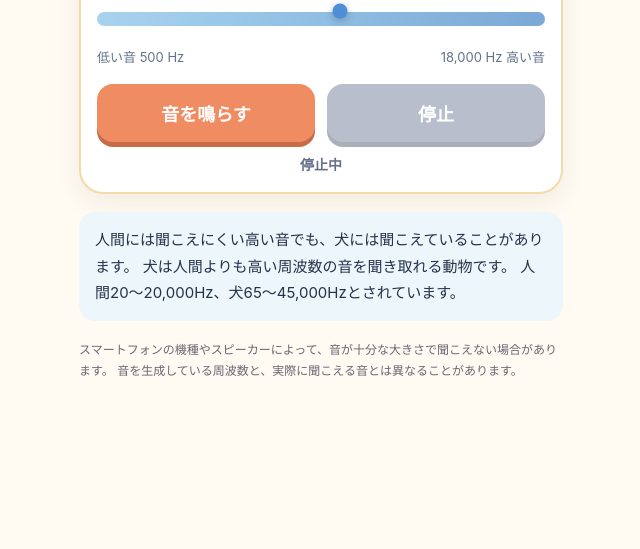
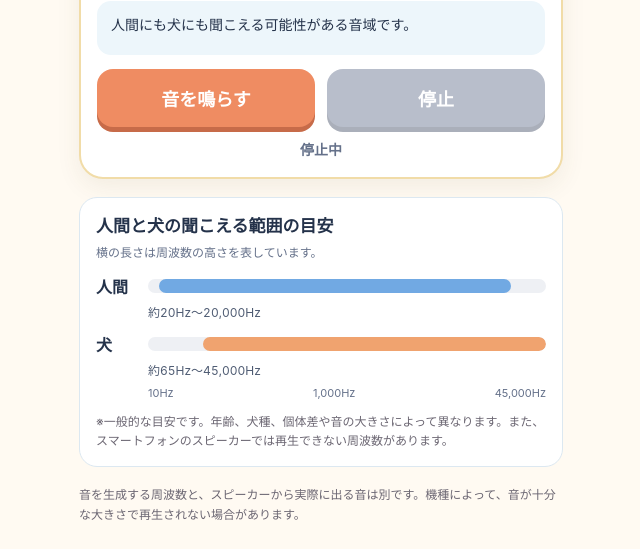
Before and after one commit to yamanobora1839/dog_hearing, a plain HTML site: page index.html in a window 1280 px wide. Shown: the part 312-861 px from the top of the page, without its empty margins (319-959 px from the left). Before the commit the page ends 800 px from the top, so only its background shows below. Drawn offline with Linux system fonts and the light colour scheme.

Commit message:
Update frequency range, logarithmic slider, and hearing range guidance

```diff
--- a/app.js
+++ b/app.js
@@ -1,7 +1,12 @@
 "use strict";
+
+const MIN_FREQUENCY = 10;
+const MAX_FREQUENCY = 25000;
+const SLIDER_MAX = 1000;
 
 const slider = document.getElementById("frequencySlider");
 const frequencyValue = document.getElementById("frequencyValue");
+const frequencyExplanation = document.getElementById("frequencyExplanation");
 const startButton = document.getElementById("startButton");
 const stopButton = document.getElementById("stopButton");
 const status = document.getElementById("status");
@@ -11,16 +16,43 @@ let oscillator = null;
 let gainNode = null;
 let isPlaying = false;
 
-function updateFrequencyDisplay() {
-  const frequency = Number(slider.value);
-  frequencyValue.textContent = String(frequency);
+function sliderPositionToFrequency(position) {
+  const ratio = position / SLIDER_MAX;
+  return Math.round(MIN_FREQUENCY * (MAX_FREQUENCY / MIN_FREQUENCY) ** ratio);
+}
+
+function frequencyToSliderPosition(frequency) {
+  return Math.round(
+    (Math.log(frequency / MIN_FREQUENCY) / Math.log(MAX_FREQUENCY / MIN_FREQUENCY)) * SLIDER_MAX
+  );
+}
+
+function getFrequencyExplanation(frequency) {
+  if (frequency < 20) {
+    return "人間にも聞こえにくい、とても低い音です。音というより振動として感じることもあります。";
+  }
+  if (frequency < 65) {
+    return "この音は、人間には聞こえることがありますが、犬には聞こえにくい低い音です。";
+  }
+  if (frequency <= 20000) {
+    return "人間にも犬にも聞こえる可能性がある音域です。";
+  }
+  return "人間には聞こえにくい高い音です。犬には聞こえる可能性があります！";
+}
+
+function updateFrequency() {
+  const frequency = sliderPositionToFrequency(Number(slider.value));
+  frequencyValue.textContent = frequency.toLocaleString("ja-JP");
+  frequencyExplanation.textContent = getFrequencyExplanation(frequency);
+  slider.setAttribute("aria-valuetext", `${frequency.toLocaleString("ja-JP")} Hz`);
 
   if (isPlaying && oscillator && audioContext) {
-    oscillator.frequency.setTargetAtTime(
-      frequency,
-      audioContext.currentTime,
-      0.008
-    );
+    // 同じOscillatorNodeの周波数だけを滑らかに更新し、再生を継続する
+    oscillator.frequency.setTargetAtTime(frequency, audioContext.currentTime, 0.015);
+  }
+
+  if (isPlaying) {
+    status.textContent = `再生中：${frequency.toLocaleString("ja-JP")} Hz`;
   }
 }
 
@@ -71,11 +103,11 @@ async function startSound() {
 
     oscillator.type = "sine";
     oscillator.frequency.setValueAtTime(
-      Number(slider.value),
+      sliderPositionToFrequency(Number(slider.value)),
       audioContext.currentTime
     );
 
-    // 高い周波数でも不快になりすぎないよう、低めの音量を設定
+    // 控えめな音量を維持
     gainNode.gain.setValueAtTime(0.035, audioContext.currentTime);
 
     oscillator.connect(gainNode);
@@ -85,7 +117,7 @@ async function startSound() {
     isPlaying = true;
     startButton.disabled = true;
     stopButton.disabled = false;
-    status.textContent = `再生中：${slider.value} Hz`;
+    status.textContent = `再生中：${frequencyValue.textContent} Hz`;
     status.classList.add("playing");
   } catch (error) {
     stopSound();
@@ -93,12 +125,7 @@ async function startSound() {
   }
 }
 
-slider.addEventListener("input", updateFrequencyDisplay);
-slider.addEventListener("input", () => {
-  if (isPlaying) {
-    status.textContent = `再生中：${slider.value} Hz`;
-  }
-});
+slider.addEventListener("input", updateFrequency);
 startButton.addEventListener("click", startSound);
 stopButton.addEventListener("click", stopSound);
 
@@ -109,8 +136,7 @@ document.addEventListener("visibilitychange", () => {
   }
 });
 
-window.addEventListener("blur", () => {
-  stopSound();
-});
+window.addEventListener("blur", stopSound);
 
-updateFrequencyDisplay();
+slider.value = String(frequencyToSliderPosition(10000));
+updateFrequency();
--- a/index.html
+++ b/index.html
@@ -21,17 +21,20 @@
         <input
           id="frequencySlider"
           type="range"
-          min="500"
-          max="18000"
-          step="100"
-          value="10000"
-          aria-label="音の周波数"
+          min="0"
+          max="1000"
+          step="1"
+          value="848"
+          aria-label="音の周波数、10Hzから25,000Hz"
+          aria-valuetext="10,000 Hz"
         >
         <div class="range-labels" aria-hidden="true">
-          <span>低い音 500 Hz</span>
-          <span>18,000 Hz 高い音</span>
+          <span>低い音 <span id="minFrequencyLabel">10 Hz</span></span>
+          <span><span id="maxFrequencyLabel">25,000 Hz</span> 高い音</span>
         </div>
       </div>
+
+      <p id="frequencyExplanation" class="frequency-explanation" aria-live="polite"></p>
 
       <div class="controls">
         <button id="startButton" class="button button-start" type="button">音を鳴らす</button>
@@ -41,15 +44,32 @@
       <p id="status" class="status" role="status">停止中</p>
     </section>
 
-    <p class="explanation">
-      人間には聞こえにくい高い音でも、犬には聞こえていることがあります。
-      犬は人間よりも高い周波数の音を聞き取れる動物です。
-      人間20～20,000Hz、犬65～45,000Hzとされています。
-    </p>
+    <section class="hearing-guide" aria-labelledby="hearingTitle">
+      <h2 id="hearingTitle">人間と犬の聞こえる範囲の目安</h2>
+      <p class="guide-intro">横の長さは周波数の高さを表しています。</p>
+
+      <div class="hearing-row">
+        <span class="hearing-name">人間</span>
+        <div class="hearing-track" role="img" aria-label="人間の一般的な可聴域の目安：約20Hzから20,000Hz">
+          <span class="hearing-range human-range"></span>
+        </div>
+        <span class="hearing-value">約20Hz～20,000Hz</span>
+      </div>
+      <div class="hearing-row">
+        <span class="hearing-name">犬</span>
+        <div class="hearing-track" role="img" aria-label="犬の一般的な可聴域の目安：約65Hzから45,000Hz">
+          <span class="hearing-range dog-range"></span>
+        </div>
+        <span class="hearing-value">約65Hz～45,000Hz</span>
+      </div>
+      <div class="scale-labels" aria-hidden="true">
+        <span>10Hz</span><span>1,000Hz</span><span>45,000Hz</span>
+      </div>
+      <p class="guide-note">※一般的な目安です。年齢、犬種、個体差や音の大きさによって異なります。また、スマートフォンのスピーカーでは再生できない周波数があります。</p>
+    </section>
 
     <p class="device-note">
-      スマートフォンの機種やスピーカーによって、音が十分な大きさで聞こえない場合があります。
-      音を生成している周波数と、実際に聞こえる音とは異なることがあります。
+      音を生成する周波数と、スピーカーから実際に出る音は別です。機種によって、音が十分な大きさで再生されない場合があります。
     </p>
   </main>
 
--- a/style.css
+++ b/style.css
@@ -60,12 +60,12 @@ h1 {
 }
 
 .slider-area {
-  margin: 20px 0 18px;
+  margin: 20px 0 14px;
 }
 
 input[type="range"] {
   width: 100%;
-  height: 44px;
+  height: 48px;
   margin: 0;
   cursor: pointer;
   accent-color: #4e8ed7;
@@ -79,9 +79,9 @@ input[type="range"]::-webkit-slider-runnable-track {
 }
 
 input[type="range"]::-webkit-slider-thumb {
-  width: 32px;
-  height: 32px;
-  margin-top: -9px;
+  width: 34px;
+  height: 34px;
+  margin-top: -10px;
   border: 3px solid #ffffff;
   border-radius: 50%;
   background: #2f73b8;
@@ -96,8 +96,8 @@ input[type="range"]::-moz-range-track {
 }
 
 input[type="range"]::-moz-range-thumb {
-  width: 28px;
-  height: 28px;
+  width: 30px;
+  height: 30px;
   border: 3px solid #ffffff;
   border-radius: 50%;
   background: #2f73b8;
@@ -111,6 +111,20 @@ input[type="range"]::-moz-range-thumb {
   margin-top: 2px;
   color: #65718a;
   font-size: 13px;
+}
+
+.range-labels > span:last-child {
+  text-align: right;
+}
+
+.frequency-explanation {
+  min-height: 54px;
+  margin: 0 0 14px;
+  padding: 12px 14px;
+  border-radius: 14px;
+  background: #edf6fb;
+  font-size: 14px;
+  line-height: 1.65;
 }
 
 .controls {
@@ -165,22 +179,91 @@ input[type="range"]::-moz-range-thumb {
   color: #26784b;
 }
 
-.explanation,
-.device-note {
-  margin: 0;
-  line-height: 1.75;
+.hearing-guide {
+  padding: 16px;
+  border: 1px solid #dce8f1;
+  border-radius: 18px;
+  background: #ffffff;
 }
 
-.explanation {
-  padding: 15px 16px;
-  border-radius: 16px;
-  background: #edf6fb;
-  font-size: 15px;
+.hearing-guide h2 {
+  margin: 0;
+  font-size: 17px;
+  line-height: 1.45;
+}
+
+.guide-intro {
+  margin: 4px 0 14px;
+  color: #65718a;
+  font-size: 12px;
+}
+
+.hearing-row {
+  display: grid;
+  grid-template-columns: 42px minmax(50px, 1fr);
+  gap: 5px 10px;
+  align-items: center;
+  margin-top: 12px;
+}
+
+.hearing-name {
+  font-weight: 800;
+}
+
+.hearing-track {
+  position: relative;
+  height: 14px;
+  overflow: hidden;
+  border-radius: 999px;
+  background: #eef0f4;
+}
+
+.hearing-range {
+  position: absolute;
+  top: 0;
+  bottom: 0;
+  border-radius: inherit;
+}
+
+.human-range {
+  left: 2.7%;
+  width: 88.4%;
+  background: #71a9e3;
+}
+
+.dog-range {
+  left: 13.7%;
+  width: 86.3%;
+  background: #f0a36f;
+}
+
+.hearing-value {
+  grid-column: 2;
+  color: #4f5c73;
+  font-size: 12px;
+  font-variant-numeric: tabular-nums;
+}
+
+.scale-labels {
+  display: flex;
+  justify-content: space-between;
+  margin: 8px 0 0 52px;
+  color: #65718a;
+  font-size: 11px;
+}
+
+.guide-note {
+  margin: 12px 0 0;
+  color: #6b6672;
+  font-size: 12px;
+  line-height: 1.6;
 }
 
 .device-note {
+  margin: 0;
   color: #6b6672;
   font-size: 12px;
+  line-height: 1.65;
 }
 
 @media (max-height: 650px) {
```
Also changed, not shown: 1 other file.
